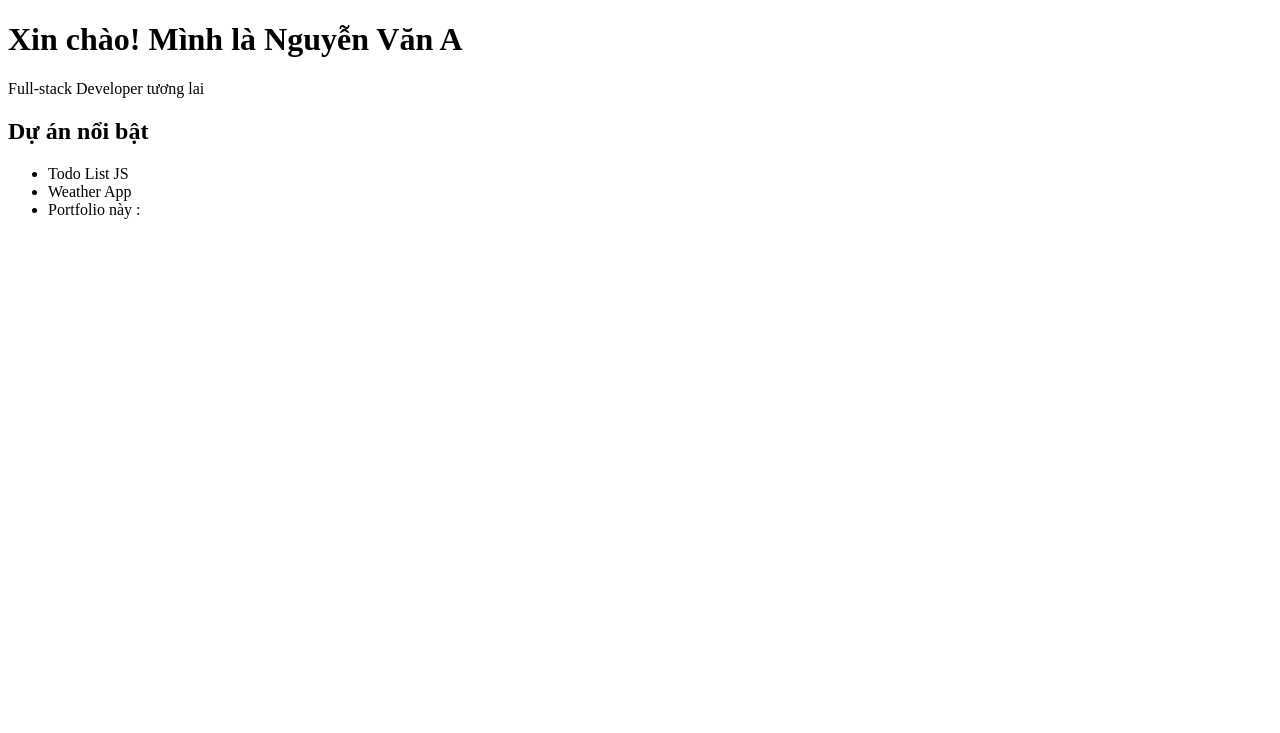
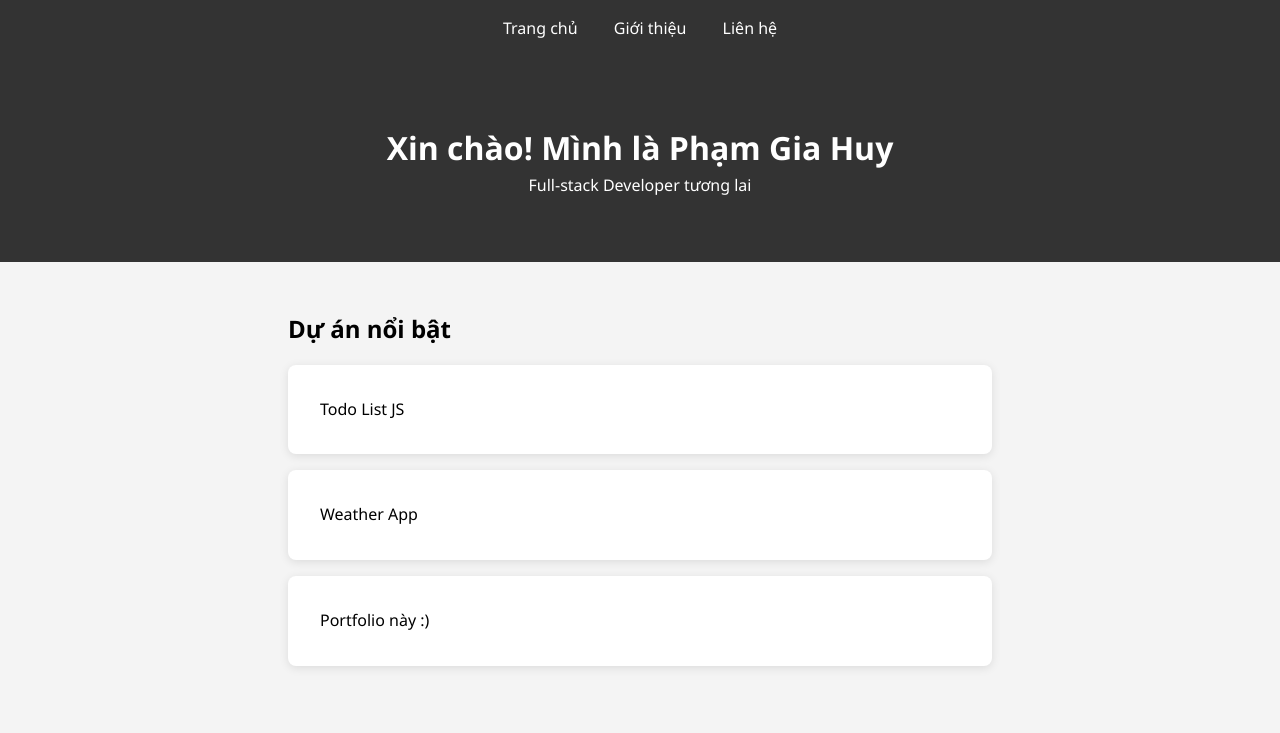
Before and after one commit to phamgiahuyvl06-cell/my-portfolio, a plain HTML site: page index.html in a window 1280 px wide. Drawn offline with Linux system fonts and the light colour scheme.

Commit message:
Update portfolio content and add navigation

```diff
--- a/index.html
+++ b/index.html
@@ -4,15 +4,40 @@
     <meta charset="UTF-8">
     <meta name="viewport" content="width=device-width, initial-scale=1.0">
     <title>Phạm Gia Huy - Portfolio</title>
+
+    <style>
+        * { margin: 0; padding: 0; box-sizing: border-box; }
+        body { font-family: 'Segoe UI', sans-serif; line-height: 1.6; background: #f4f4f4; }
+        nav { background: #333; padding: 1rem; text-align: center; }
+        nav a { color: white; margin: 0 1rem; text-decoration: none; }
+        header { text-align: center; padding: 4rem 2rem; background: #333; color: white; }
+        section { padding: 3rem; max-width: 800px; margin: 0 auto; }
+        .project { background: white; padding: 2rem; margin: 1rem 0; border-radius: 8px; box-shadow: 0 2px 10px rgba(0,0,0,0.1); }
+    </style>
 </head>
 <body>
-    <h1>Xin chào! Mình là Nguyễn Văn A</h1>
-    <p>Full-stack Developer tương lai</p>
-    <h2>Dự án nổi bật</h2>
-    <ul>
-        <li>Todo List JS</li>
-        <li>Weather App</li>
-        <li>Portfolio này :</li>
-    </ul>
+    <nav>
+        <a href="#">Trang chủ</a>
+        <a href="#">Giới thiệu</a>
+        <a href="#">Liên hệ</a>
+    </nav>
+
+    <header>
+        <h1>Xin chào! Mình là Phạm Gia Huy</h1>
+        <p>Full-stack Developer tương lai</p>
+    </header>
+
+    <section>
+        <h2>Dự án nổi bật</h2>
+        <div class="project">Todo List JS</div>
+        <div class="project">Weather App</div>
+        <div class="project">Portfolio này :)</div>
+    </section>
+    <script>
+        document.addEventListener('DOMContentLoaded', () => {
+            console.log('Portfolio của Phạm Gia Huy đã load xong!');
+            alert('Chào mừng bạn đến với portfolio thật trên Internet của mình!');
+        });
+    </script>
 </body>
 </html>
```
